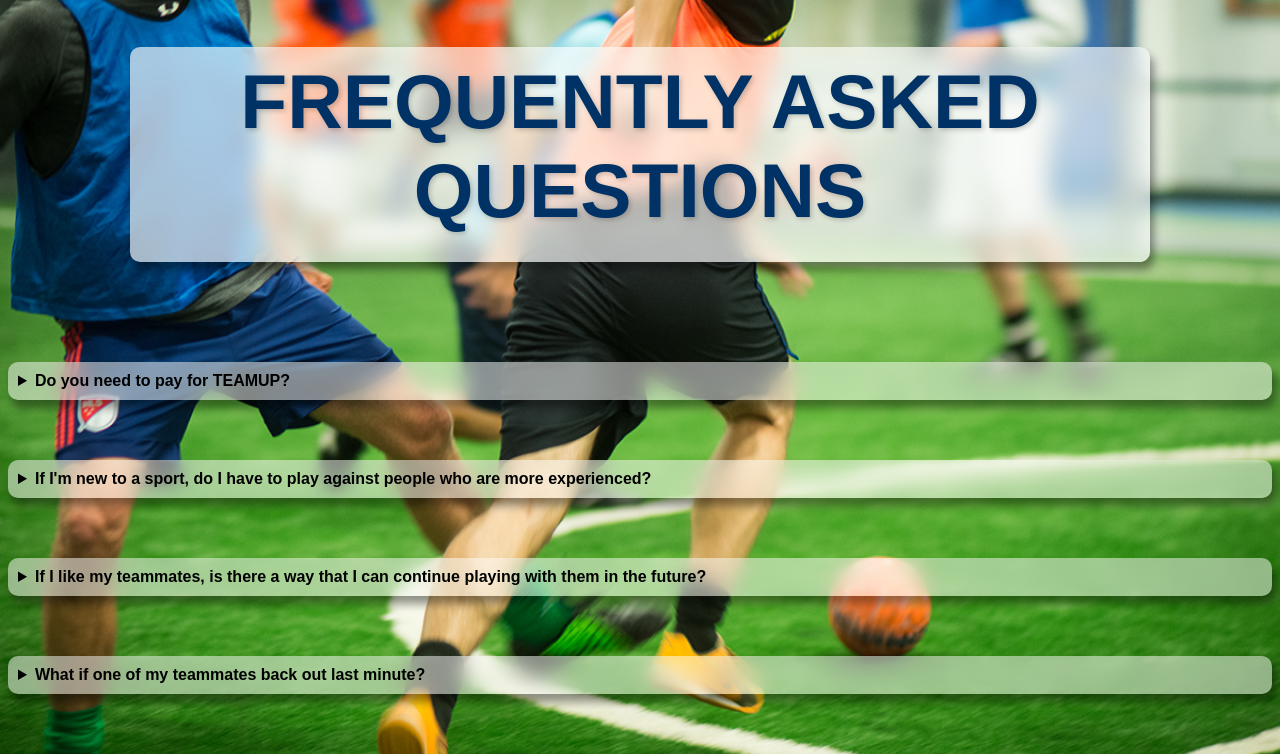
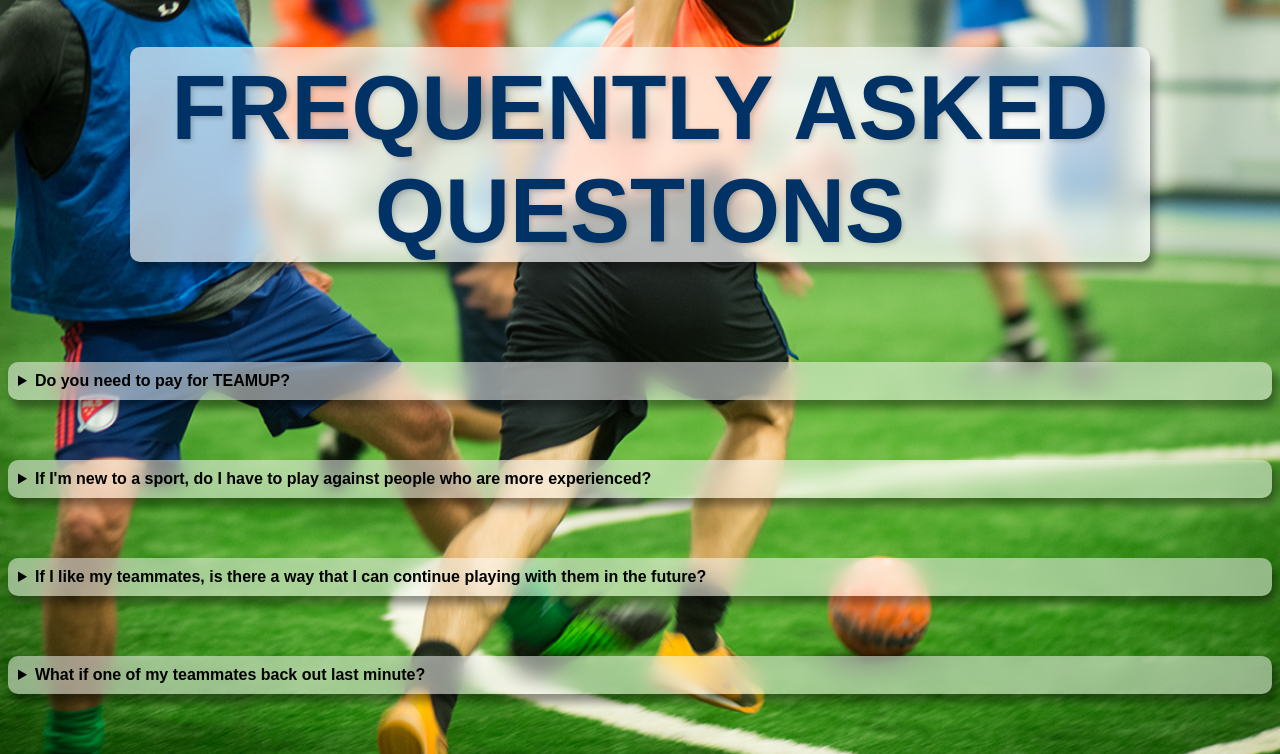
Before and after one commit to TeamUP-SEG2900/TeamUP-SEG2900.github.io, a plain HTML site: page FAQ/FAQ.html in a window 1280 px wide. Shown: the part 87-841 px from the top of the page. Drawn offline with Linux system fonts and the light colour scheme.

Commit message:
fix faq title font size, should fix for different monitors

```diff
--- a/FAQ/FAQ.css
+++ b/FAQ/FAQ.css
@@ -29,7 +29,7 @@ h1 {
     text-align : center;
     color: #003265;
     font-weight: 700;
-    font-size: 6vw;
+    font-size: 90;
     text-shadow: 2px 2px 5px rgba(0, 0, 0, 0.2);
     width: 1000px;
     height: 195px;
```
